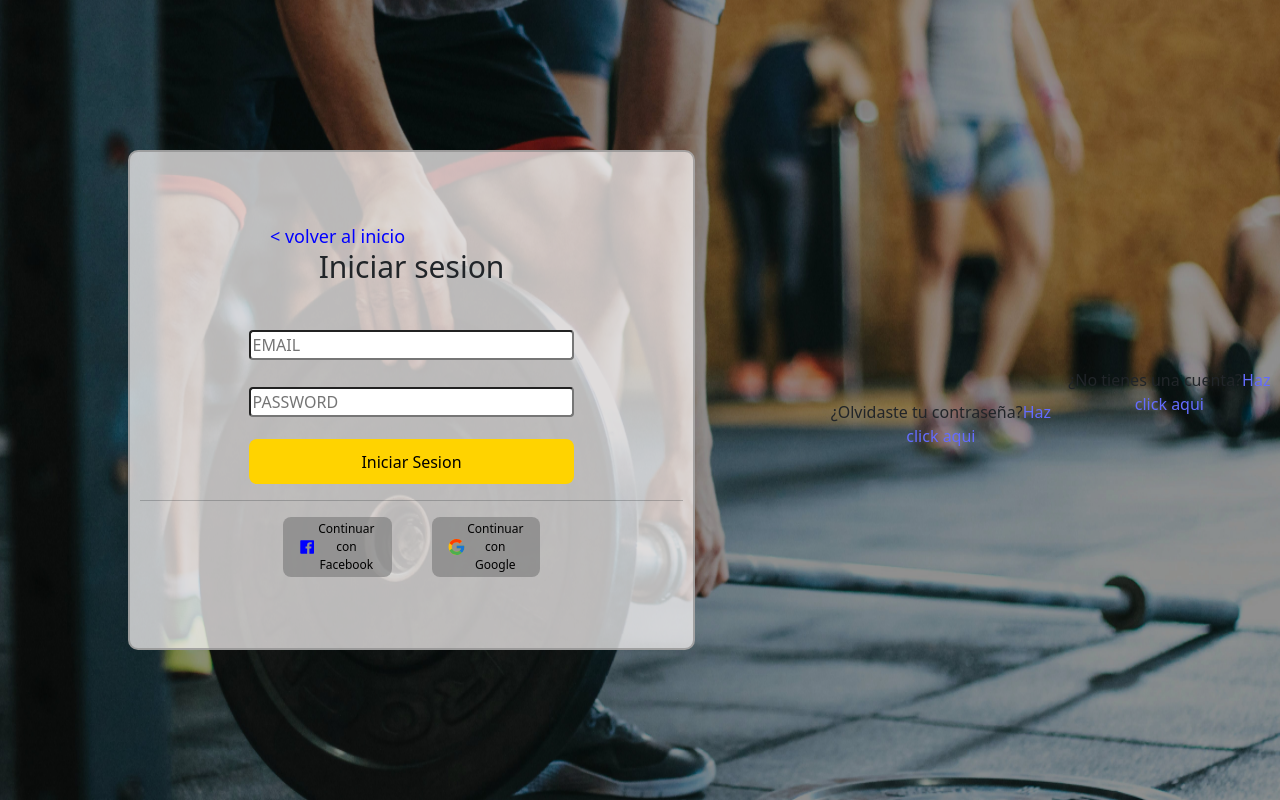
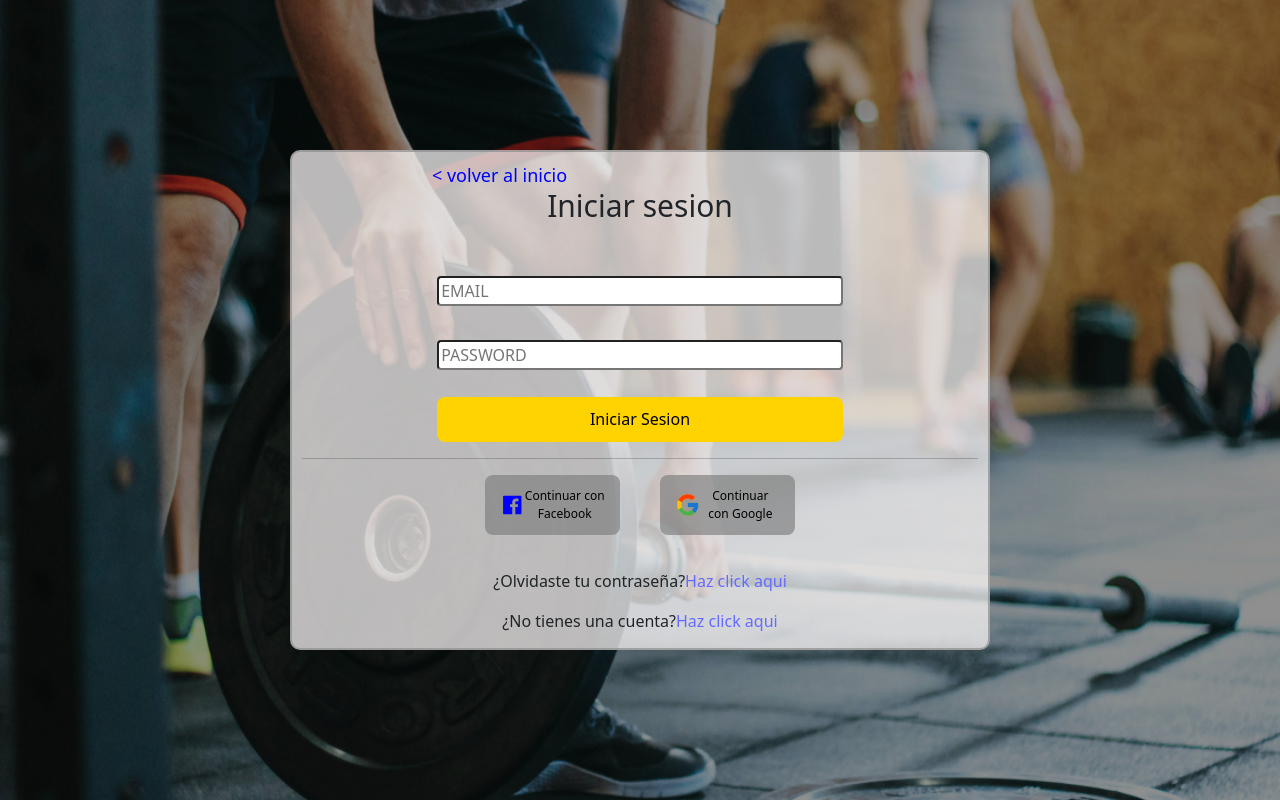
Before and after one commit to cls315/PF-fitEvolution, a React (Vite) app in the folder Frontend/: page /login in a window 1280 px wide. Built offline with nearby package versions, Linux system fonts and the light colour scheme.

Commit message:
se agrego el inicio de sesion con email y contraseña

```diff
--- a/Frontend/src/views/Sesion/Sesion.jsx
+++ b/Frontend/src/views/Sesion/Sesion.jsx
@@ -51,6 +51,9 @@ const FormSesion = (props) => {
            //  navigate('/dashboardtr')
          try{
             const credentials=await signInWithEmailAndPassword(auth, form.email,form.password)
+            window.alert(`Bienvenido: ${credentials.user.email}`)
+            navigate('/dashboardtr')
+            console.log(credentials.user.email)
          }catch(error){
           //  window.alert(error.code)
         if(error.code==="auth/invalid-login-credentials" || error.code==="auth/invalid-login-credentials") window.alert("Usuario y/o contraseña invalidos")
@@ -125,9 +128,10 @@ const FormSesion = (props) => {
                         <p className={style.pfg}>Continuar con Google</p>
                     </button>
                 </div>
+                <p className={style.parr}>¿Olvidaste tu contraseña?<Link>Haz click aqui</Link></p>
+                <p>¿No tienes una cuenta?<Link to={'/select'}>Haz click aqui</Link></p>
             </form>
-            <p className={style.parr}>¿Olvidaste tu contraseña?<Link>Haz click aqui</Link></p>
-                <p>¿No tienes una cuenta?<Link to={'/select'}>Haz click aqui</Link></p>
+
 
 
 
```
